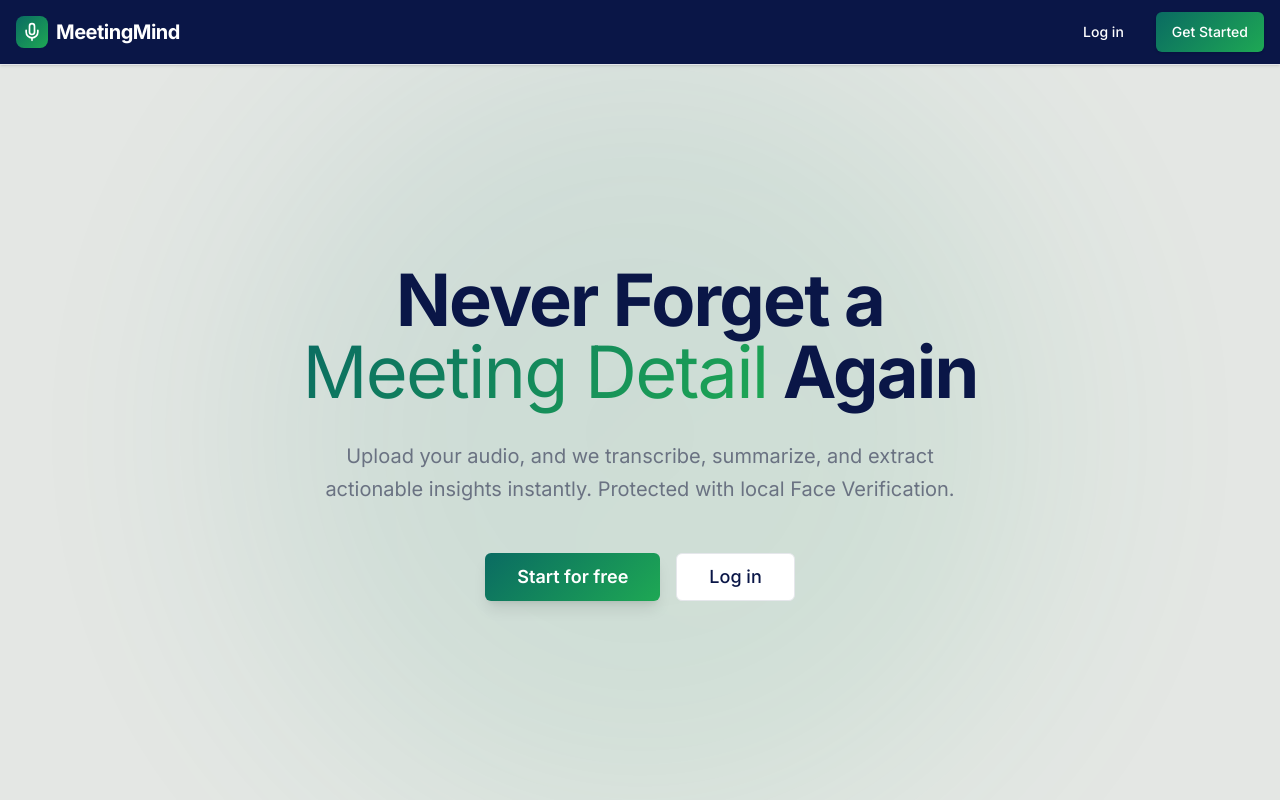
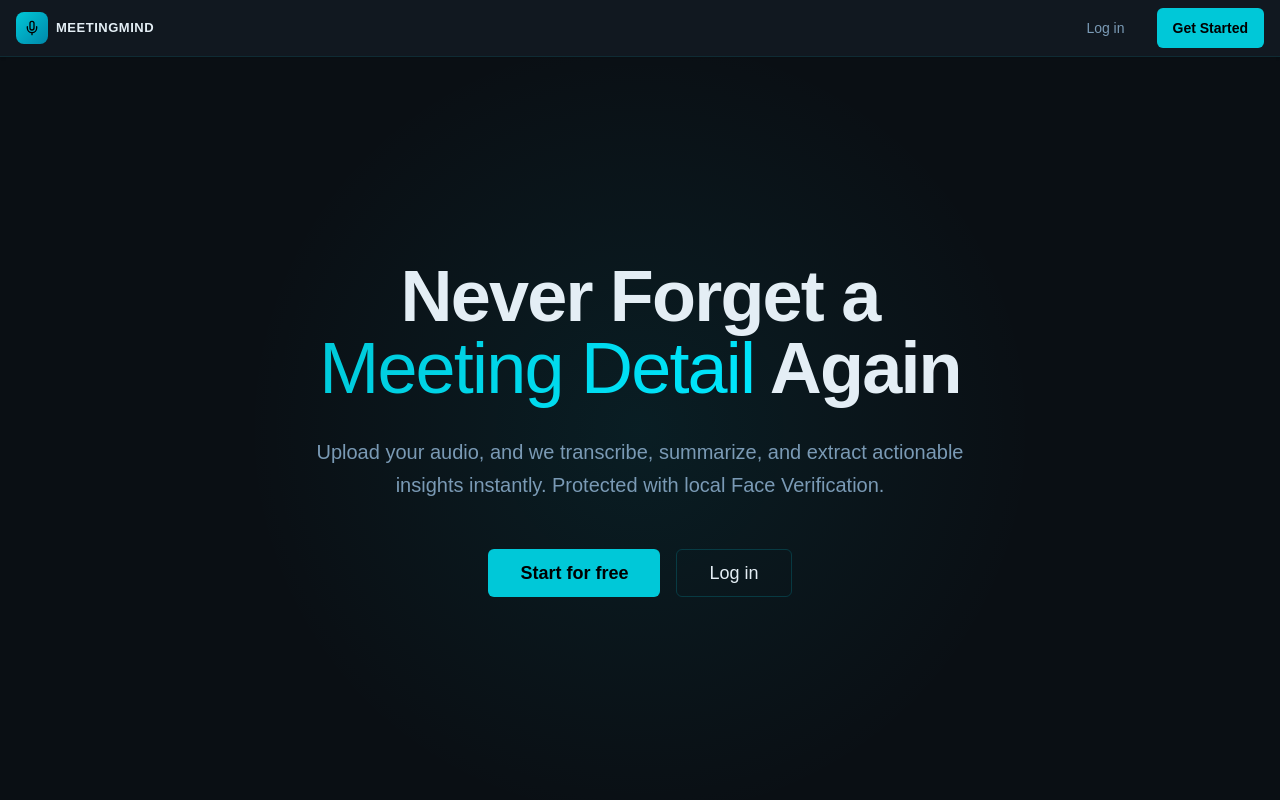
Before and after one commit to AkshayDev-Ops-28/MeetingMind, a Next.js app: page / in a window 1280 px wide. Built offline with nearby package versions, Linux system fonts and the light colour scheme.

Commit message:
update:Landing page updated

```diff
--- a/app/globals.css
+++ b/app/globals.css
@@ -1,24 +1,28 @@
 @import "tailwindcss";
+@import url('https://fonts.googleapis.com/css2?family=DM+Sans:wght@300;400;500;600&family=Space+Grotesk:wght@500;600&display=swap');
 
 @theme {
-  --color-brand-start: #0A6B62;
-  --color-brand-end: #1EA854;
-  --color-dark: #0A1647;
-  --color-card: #FFFFFF;
-  --color-page: #E4E7E4;
-
-  --font-sans: "Inter", sans-serif;
-
-  --shadow-card-hover: 0 4px 16px rgba(10,107,98,0.12);
-  --radius-card: 14px;
+  --color-bg: #0a0f14;
+  --color-surface: #111820;
+  --color-surface2: #16202b;
+  --color-border: rgba(0,200,220,0.10);
+  --color-border2: rgba(0,200,220,0.20);
+  --color-aqua: #00c8d8;
+  --color-aqua2: #00e8ff;
+  --color-aqua-dim: rgba(0,200,220,0.12);
+  --color-aqua-glow: rgba(0,200,220,0.25);
+  --color-text1: #e4eef5;
+  --color-text2: #7a9ab5;
+  --color-text3: #3f5f78;
+  --font-sans: 'DM Sans', sans-serif;
+  --font-display: 'Space Grotesk', sans-serif;
 }
 
 @layer base {
   body {
-    background-color: var(--color-page);
-    color: var(--color-dark);
+    background-color: var(--color-bg);
+    color: var(--color-text1);
     font-family: var(--font-sans);
-    transition: all 250ms ease-out;
   }
 
   h1, h2, h3, h4, h5, h6 {
@@ -32,23 +36,23 @@
 
 @layer utilities {
   .bg-gradient-brand {
-    background: linear-gradient(135deg, var(--color-brand-start), var(--color-brand-end));
+    background: linear-gradient(135deg, #00c8d8, #00e8ff);
   }
 
   .text-gradient-brand {
-    background: linear-gradient(135deg, var(--color-brand-start), var(--color-brand-end));
+    background: linear-gradient(135deg, #00c8d8, #00e8ff);
     -webkit-background-clip: text;
     -webkit-text-fill-color: transparent;
     background-clip: text;
   }
 
   .card-base {
-    background-color: var(--color-card);
-    border-radius: var(--radius-card);
+    background-color: var(--color-surface);
+    border-radius: 12px;
     transition: all 250ms ease-out;
   }
 
   .card-hover:hover {
-    box-shadow: var(--shadow-card-hover);
+    border-color: var(--color-border2);
   }
 }
--- a/app/page.tsx
+++ b/app/page.tsx
@@ -6,27 +6,30 @@ import Link from "next/link"
 
 export default function Home() {
   return (
-    <main className="flex flex-col min-h-screen">
+    <main className="flex flex-col min-h-screen bg-[#0a0f14]">
       <Navbar />
       <div className="flex-1 flex flex-col items-center justify-center text-center px-4 py-20 relative overflow-hidden">
-        {/* Decorative background gradient */}
-        <div className="absolute top-1/2 left-1/2 -translate-x-1/2 -translate-y-1/2 w-[800px] h-[800px] bg-gradient-brand rounded-full blur-[120px] opacity-10 pointer-events-none" />
+        {/* Aqua radial glow */}
+        <div className="absolute top-1/2 left-1/2 -translate-x-1/2 -translate-y-1/2 w-[800px] h-[800px] rounded-full pointer-events-none"
+          style={{ background: "radial-gradient(circle, rgba(0,200,220,0.08) 0%, transparent 70%)" }}
+        />
 
         <div className="z-10 max-w-3xl space-y-8 animate-in fade-in slide-in-from-bottom-8 duration-500">
-          <h1 className="text-5xl md:text-7xl font-bold tracking-tight text-dark">
-            Never Forget a <br/> <span className="text-gradient-brand">Meeting Detail</span> Again
+          <h1 className="font-display text-5xl md:text-7xl font-semibold tracking-tight text-[#e4eef5]">
+            Never Forget a <br />
+            <span className="text-gradient-brand">Meeting Detail</span> Again
           </h1>
-          <p className="text-xl text-gray-500 max-w-2xl mx-auto leading-relaxed">
+          <p className="text-xl text-[#7a9ab5] max-w-2xl mx-auto leading-relaxed">
             Upload your audio, and we transcribe, summarize, and extract actionable insights instantly. Protected with local Face Verification.
           </p>
           <div className="flex items-center justify-center gap-4 pt-4">
             <Link href="/auth?tab=signup">
-              <Button size="lg" className="text-lg bg-gradient-brand hover:opacity-90 shadow-lg font-semibold h-12 px-8">
+              <Button size="lg" className="text-lg font-semibold h-12 px-8">
                 Start for free
               </Button>
             </Link>
             <Link href="/auth?tab=login">
-              <Button variant="outline" size="lg" className="text-lg h-12 px-8 font-medium">
+              <Button variant="outline" size="lg" className="text-lg h-12 px-8">
                 Log in
               </Button>
             </Link>
--- a/components/layout/Navbar.tsx
+++ b/components/layout/Navbar.tsx
@@ -6,26 +6,22 @@ import { Mic } from "lucide-react"
 
 export function Navbar() {
   return (
-    <nav className="sticky top-0 z-50 w-full border-b border-gray-200 bg-dark text-white shadow-sm">
-      <div className="container mx-auto flex h-16 items-center justify-between px-4">
+    <nav className="sticky top-0 z-50 w-full border-b border-[rgba(0,200,220,0.10)] bg-[#111820] text-[#e4eef5] shadow-sm">
+      <div className="container mx-auto flex h-14 items-center justify-between px-4">
         <div className="flex items-center gap-2">
-          <div className="flex h-8 w-8 items-center justify-center rounded-lg bg-gradient-brand">
-            <Mic className="h-5 w-5 text-white" />
+          <div className="flex h-8 w-8 items-center justify-center rounded-lg bg-gradient-to-br from-[#00c8d8] to-[#0088aa]">
+            <Mic className="h-4 w-4 text-black" />
           </div>
-          <Link href="/" className="text-xl font-bold tracking-tight">
+          <Link href="/" className="font-display text-[13px] font-semibold tracking-[0.04em] uppercase text-[#e4eef5]">
             MeetingMind
           </Link>
         </div>
         <div className="flex items-center gap-4">
           <Link href="/auth">
-            <Button variant="ghost" className="text-white hover:text-dark">
-              Log in
-            </Button>
+            <Button variant="ghost">Log in</Button>
           </Link>
           <Link href="/auth?tab=signup">
-            <Button className="bg-gradient-brand border-0">
-              Get Started
-            </Button>
+            <Button>Get Started</Button>
           </Link>
         </div>
       </div>
--- a/components/ui/Button.tsx
+++ b/components/ui/Button.tsx
@@ -13,14 +13,14 @@ const Button = React.forwardRef<HTMLButtonElement, ButtonProps>(
       <button
         ref={ref}
         className={cn(
-          "inline-flex items-center justify-center whitespace-nowrap rounded-md text-sm font-medium ring-offset-background transition-all focus-visible:outline-none focus-visible:ring-2 focus-visible:ring-brand-start focus-visible:ring-offset-2 disabled:pointer-events-none disabled:opacity-50",
+          "inline-flex items-center justify-center whitespace-nowrap rounded-md text-sm font-medium transition-all focus-visible:outline-none focus-visible:ring-2 focus-visible:ring-[#00c8d8] focus-visible:ring-offset-2 disabled:pointer-events-none disabled:opacity-50",
           size === "default" && "h-10 px-4 py-2",
           size === "sm" && "h-9 rounded-md px-3",
           size === "lg" && "h-11 rounded-md px-8",
           size === "icon" && "h-10 w-10",
-          variant === "default" && "bg-gradient-brand text-white shadow-sm hover:opacity-90",
-          variant === "outline" && "border border-gray-200 bg-white hover:bg-gray-100 text-dark hover:shadow-card-hover",
-          variant === "ghost" && "hover:bg-gray-100 text-dark",
+          variant === "default" && "bg-[#00c8d8] text-black font-semibold hover:bg-[#00e8ff]",
+          variant === "outline" && "border border-[rgba(0,200,220,0.20)] bg-transparent text-[#e4eef5] hover:bg-[rgba(0,200,220,0.12)]",
+          variant === "ghost" && "text-[#7a9ab5] hover:bg-[rgba(0,200,220,0.12)] hover:text-[#e4eef5]",
           className
         )}
         {...props}
--- a/tailwind.config.ts
+++ b/tailwind.config.ts
@@ -8,26 +8,25 @@ export default {
   theme: {
     extend: {
       colors: {
-        background: "var(--background)",
-        foreground: "var(--foreground)",
-        brand: {
-          start: "#0A6B62",
-          end: "#1EA854",
-        },
-        dark: "#0A1647",
-        card: "#FFFFFF",
+        background: "var(--color-bg)",
+        foreground: "var(--color-text1)",
+        bg: "#0a0f14",
+        surface: "#111820",
+        surface2: "#16202b",
+        aqua: "#00c8d8",
+        aqua2: "#00e8ff",
+        "aqua-dim": "rgba(0,200,220,0.12)",
+        "aqua-glow": "rgba(0,200,220,0.25)",
+        text1: "#e4eef5",
+        text2: "#7a9ab5",
+        text3: "#3f5f78",
       },
       fontFamily: {
-        sans: ["var(--font-inter)"],
+        sans: ["DM Sans", "sans-serif"],
+        display: ["Space Grotesk", "sans-serif"],
       },
       boxShadow: {
-        card: "0 4px 16px rgba(10,107,98,0.12)",
-      },
-      transitionTimingFunction: {
-        DEFAULT: "ease-out",
-      },
-      transitionDuration: {
-        DEFAULT: "250ms",
+        card: "0 4px 16px rgba(0,200,220,0.12)",
       },
     },
   },
```
